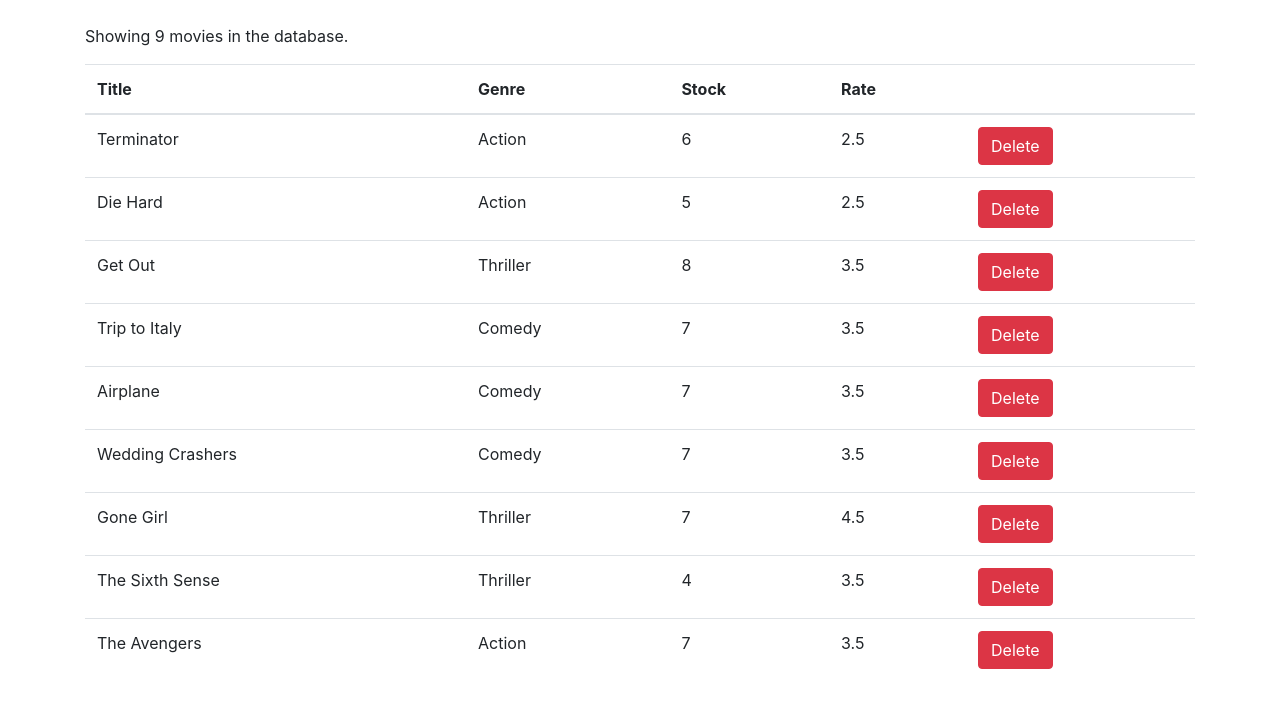
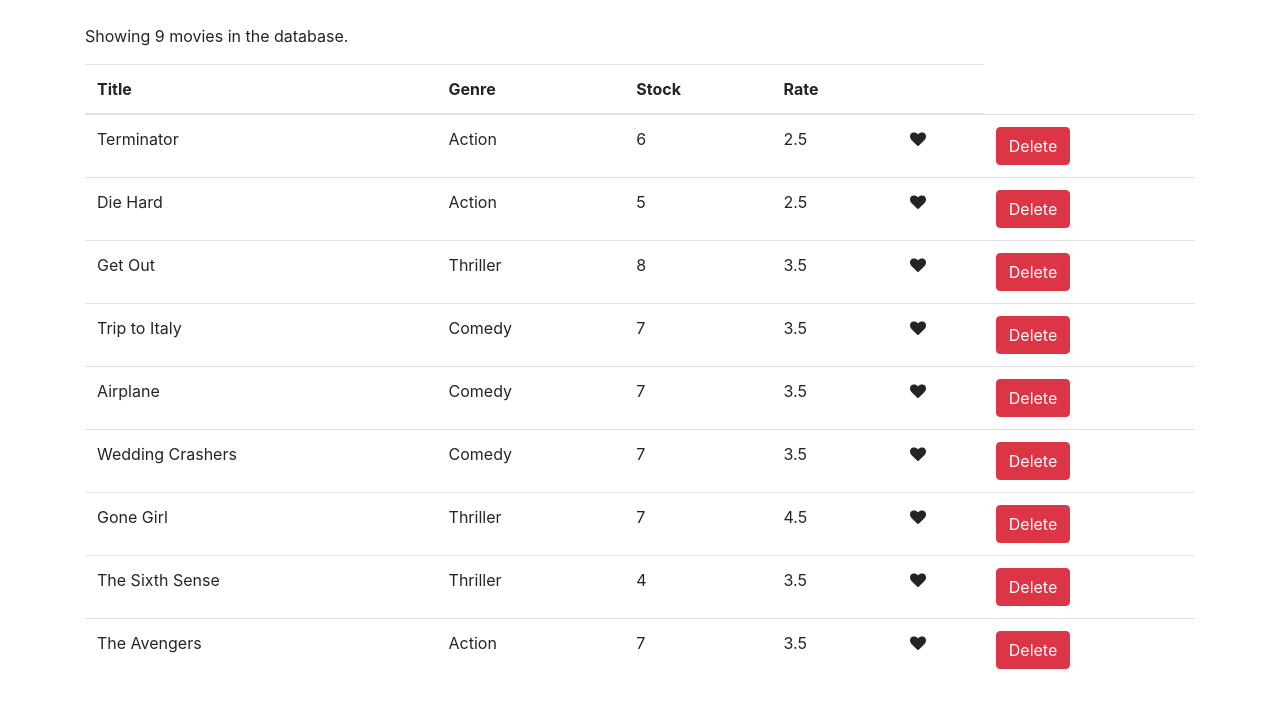
Before and after one commit to sonic199747/simple-list-rendering-project, a React (Create React App) app: page / in a window 1280 px wide. Shown: the top 708 px of the page. Built offline with nearby package versions, Linux system fonts and the light colour scheme.

Commit message:
add like feature

```diff
--- /dev/null
+++ b/src/components/like.jsx
@@ -0,0 +1,34 @@
+import React, { Component } from "react";
+
+class Like extends Component {
+  state = {
+    toggle: false,
+    color: "",
+  };
+  handleClick = () => {
+    // console.log("clicked");
+    switch (this.state.toggle) {
+      case true:
+        this.setState({ toggle: false, color: "" });
+        break;
+      case false:
+        this.setState({ toggle: true, color: "Tomato" });
+        break;
+      default:
+        return;
+    }
+  };
+
+  render() {
+    return (
+      <span
+        onClick={() => this.handleClick()}
+        style={{ color: this.state.color }}
+      >
+        <i className="fa fa-heart" aria-hidden="true"></i>
+      </span>
+    );
+  }
+}
+
+export default Like;
--- a/src/components/movies.jsx
+++ b/src/components/movies.jsx
@@ -1,5 +1,6 @@
 import React, { Component } from "react";
 import { getMovies } from "../services/fakeMovieService";
+import Like from "./like";
 
 class Movies extends Component {
   state = {
@@ -40,6 +41,9 @@
                 <td>{i.numberInStock}</td>
                 <td>{i.dailyRentalRate}</td>
                 <td>
+                  <Like />
+                </td>
+                <td>
                   <button
                     onClick={() => this.handleDelete(i)}
                     type="button"
```
Also changed, not shown: src/App.css (line endings or trailing spaces).
